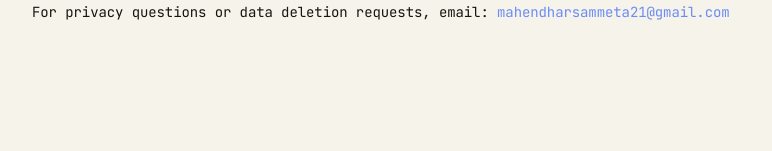
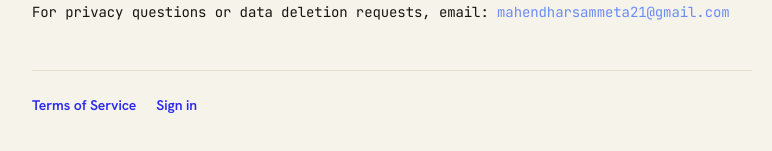
Before and after one commit to mahisamm/grindly.in, a Next.js app: page /privacy in a window 1280 px wide. Shown: the part 1207-1358 px from the top of the page, without its empty margins (248-1020 px from the left). Before the commit the page ends 1309 px from the top, so only its background shows below. Built offline with nearby package versions, Linux system fonts and the light colour scheme.

Commit message:
fix(qa): ISSUE-011 — add legal page navigation

```diff
--- a/src/app/privacy/page.tsx
+++ b/src/app/privacy/page.tsx
@@ -74,6 +74,10 @@ export default function PrivacyPage() {
           </a>
         </p>
       </section>
+      <footer className="mt-12 flex flex-wrap gap-5 border-t border-border pt-6 font-sans text-sm">
+        <Link href="/terms" className="font-semibold text-brand hover:underline">Terms of Service</Link>
+        <Link href="/login" className="font-semibold text-brand hover:underline">Sign in</Link>
+      </footer>
     </main>
   );
 }
--- a/src/app/terms/page.tsx
+++ b/src/app/terms/page.tsx
@@ -90,6 +90,10 @@ export default function TermsPage() {
           </a>
         </p>
       </section>
+      <footer className="mt-12 flex flex-wrap gap-5 border-t border-border pt-6 font-sans text-sm">
+        <Link href="/privacy" className="font-semibold text-brand hover:underline">Privacy Policy</Link>
+        <Link href="/login" className="font-semibold text-brand hover:underline">Sign in</Link>
+      </footer>
     </main>
   );
 }
```
